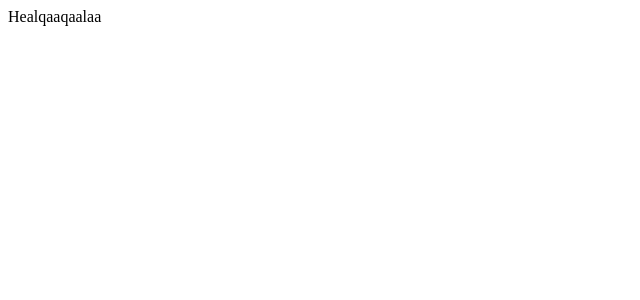
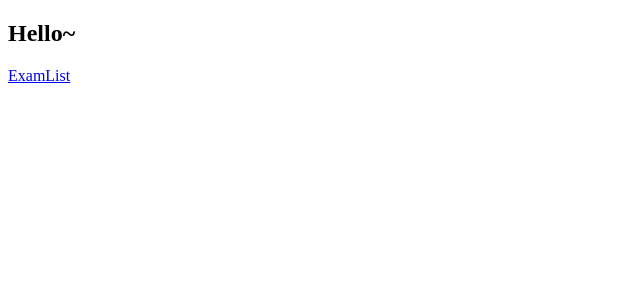
Before and after one commit to Iris-Fla/next-exam, a Next.js app: page / in a window 1280 px wide. Shown: the top 300 px of the page, without its empty margins (0-640 px from the left). Built offline with nearby package versions, Linux system fonts and the light colour scheme.

Commit message:
Add:試験一覧ページの追加

```diff
--- a/src/app/exam/[id]/page.tsx
+++ b/src/app/exam/[id]/page.tsx
@@ -52,7 +52,7 @@ const ExamDetailPage = async ({ params }: { params: Params }) => {
           {/* Navigation back to exam list */}
           <div className="mt-6">
             <Link
-              href="/"
+              href="/exam"
               className="text-blue-500 hover:underline"
             >
               ← Back to Exam List
--- a/src/app/page.tsx
+++ b/src/app/page.tsx
@@ -1,6 +1,10 @@
+import Link from "next/link";
 
 export default function Home() {
   return (
-    <div>Healqaaqaalaa</div>
+    <div>
+      <h2>Hello~</h2>
+      <Link href="/exam">ExamList</Link>
+    </div>
   );
 }
```
Also changed, not shown: src/app/exam/page.tsx (added, +18 -0 lines).
